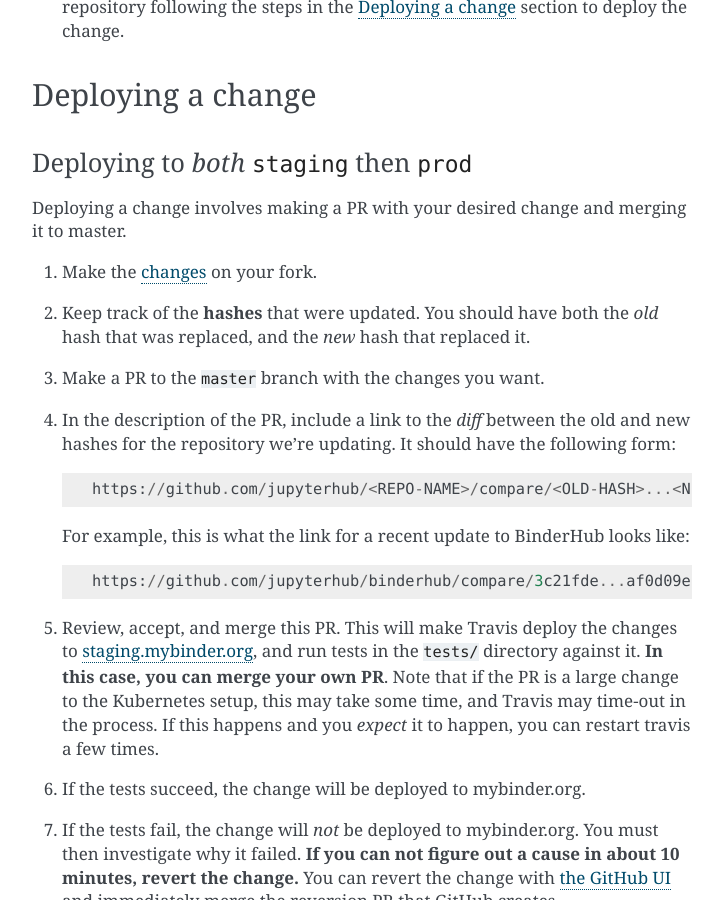
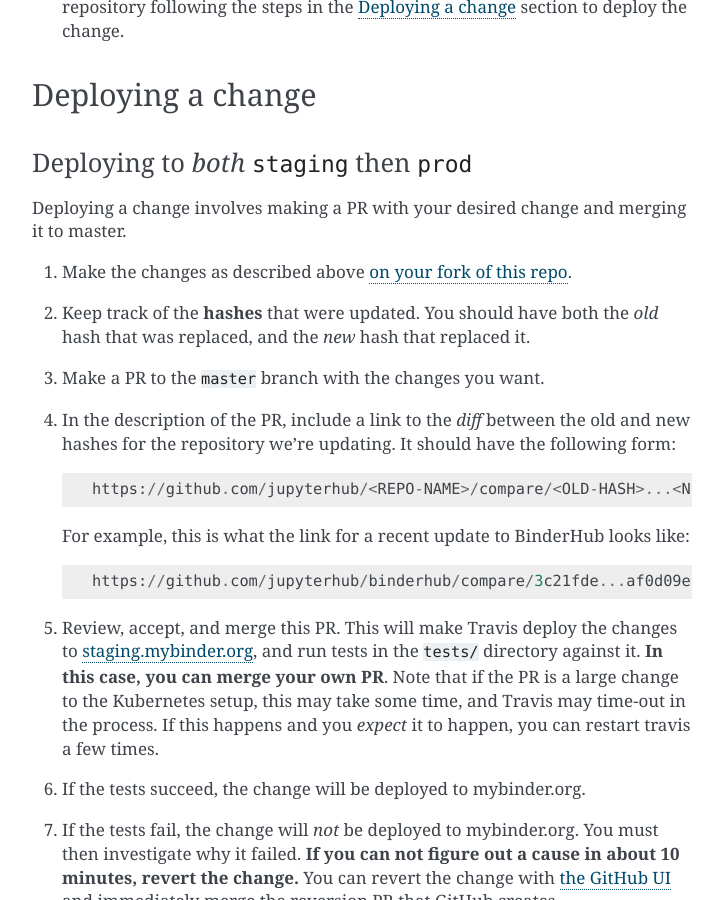
Before and after one commit to jupyterhub/mybinder.org-deploy, a Sphinx documentation site: the page built from docs/source/deployment/how.md, in a window 1280 px wide and 900 px high, scrolled down 2556 px. Shown: the whole window, without its empty margins (388-1111 px from the left). Built offline with Sphinx 7.4.7, drawn with Linux system fonts in a browser that asks for light colours.

Commit message:
Update how.md

```diff
--- a/docs/source/deployment/how.md
+++ b/docs/source/deployment/how.md
@@ -101,7 +101,7 @@
 Deploying a change involves making a PR with your desired change and merging it to
 master.
 
-1. Make the [changes](#upgrading-dependencies-for-the-mybinderorg-deployment) on your fork.
+1. Make the changes as described above [on your fork of this repo](https://github.com/jupyterhub/mybinder.org-deploy).
 2. Keep track of the **hashes** that were updated. You should have both the *old* hash that
    was replaced, and the *new* hash that replaced it.
 3. Make a PR to the `master` branch with the changes you want.
```
